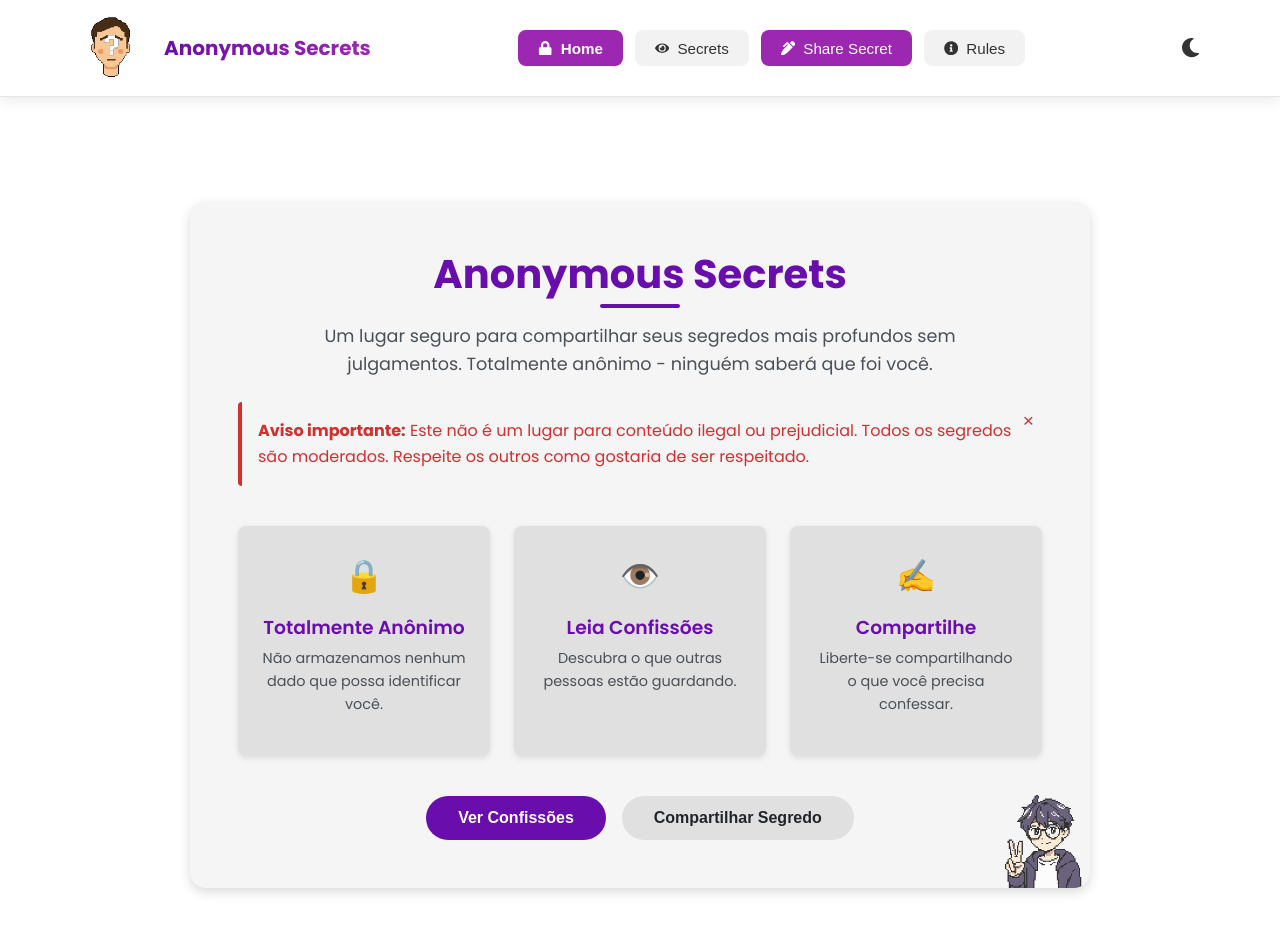
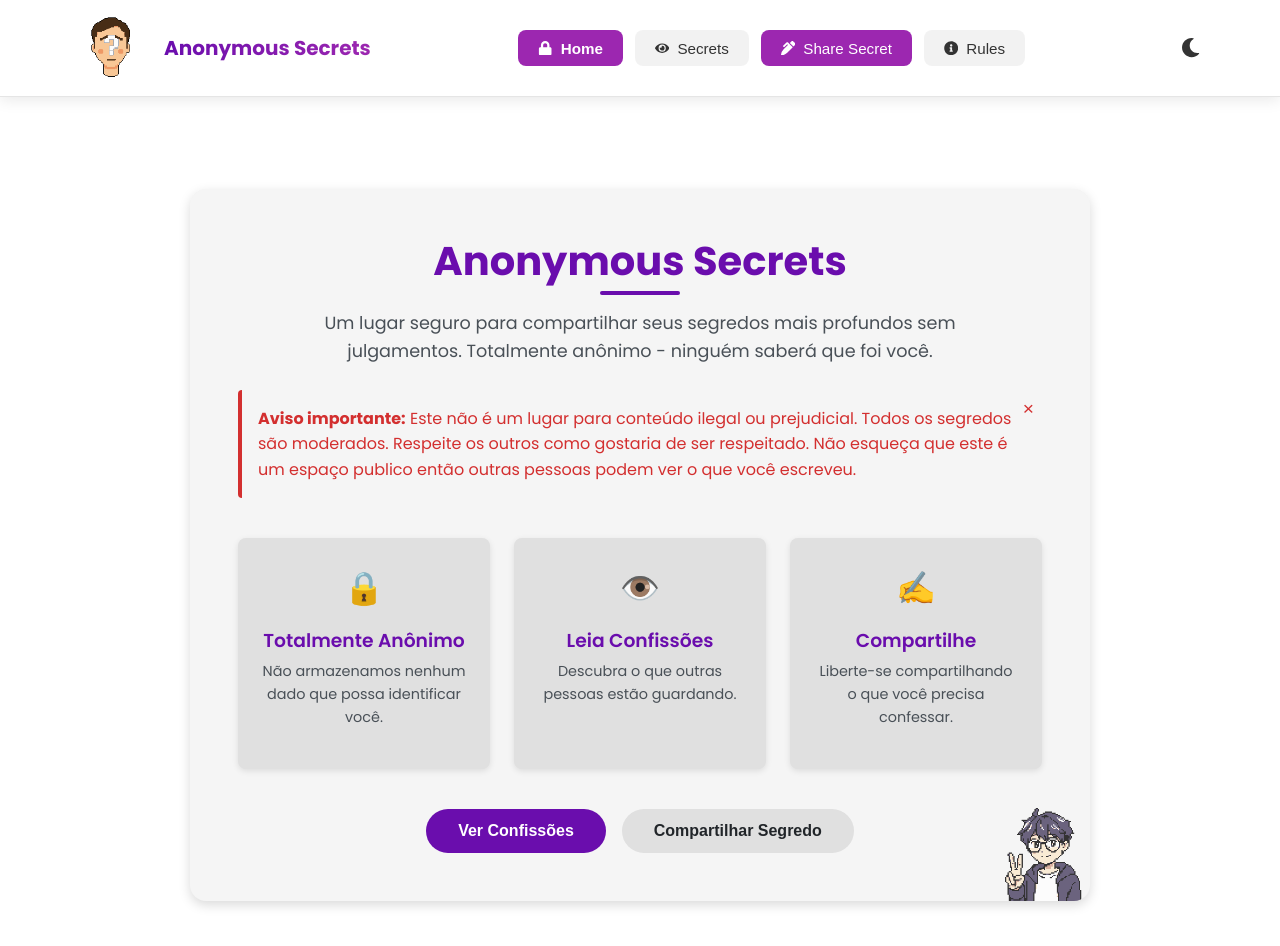
Before and after one commit to Thiago-Chiloff/anonymoussecrets, a React (Vite) app: page / in a window 1280 px wide. Shown: the top 946 px of the page. Built offline with nearby package versions, Linux system fonts and the light colour scheme; no server answers; the database is empty.

Commit message:
atualização-disclaimer

```diff
--- a/src/Home.jsx
+++ b/src/Home.jsx
@@ -31,6 +31,7 @@ function Home() {
               <p className="disclaimer-text">
                 <strong>Aviso importante:</strong> Este não é um lugar para conteúdo ilegal ou prejudicial.
                 Todos os segredos são moderados. Respeite os outros como gostaria de ser respeitado.
+                Não esqueça que este é um espaço publico então outras pessoas podem ver o que você escreveu.
               </p>
               <button
                 className="disclaimer-close"
@@ -38,8 +39,11 @@ function Home() {
                 aria-label="Fechar aviso"
               >
                 &times;
+
               </button>
             </div>
+
+
           )}
         </div>
 
```
